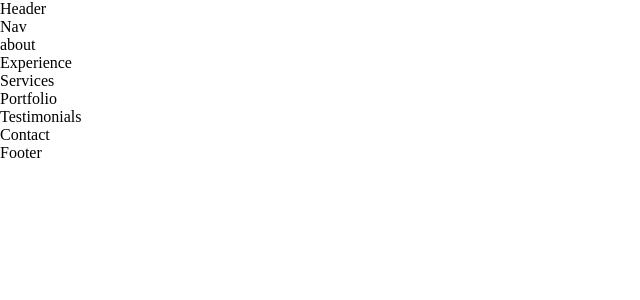
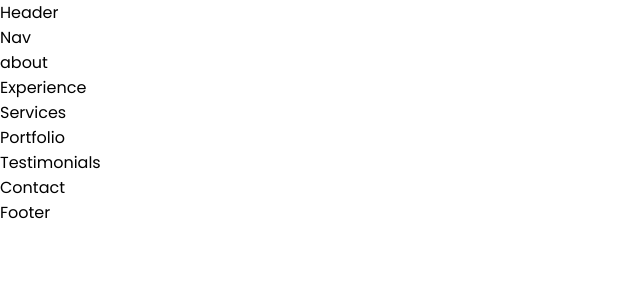
Before and after one commit to mohamedfazilk/React-Portfolio, a React (Create React App) app: page / in a window 1280 px wide. Shown: the top 300 px of the page, without its empty margins (0-640 px from the left). Built offline with nearby package versions, Linux system fonts and the light colour scheme.

Commit message:
Importing google font link

```diff
--- a/src/index.css
+++ b/src/index.css
@@ -1,3 +1,4 @@
+@import url('https://fonts.googleapis.com/css2?family=Poppins:wght@300;400;500;600&display=swap');
 * {
     margin: 0;
     border: 0;
@@ -31,3 +32,7 @@
 ::-webkit-scrollbar {
     display: none;
 }
+
+body{
+    font-family: 'Poppins', sans-serif;
+}
```
